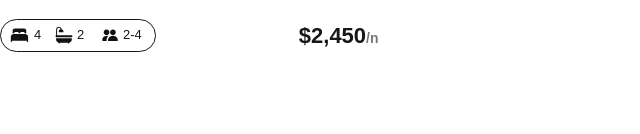
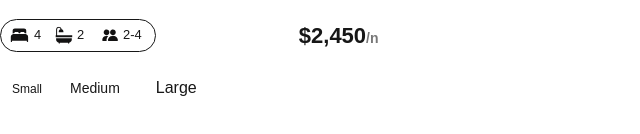
Before and after one commit to ShymaaIsmail/alx-project-0x00-setup, a Next.js app in the folder alx-project-0x00/: page /landing in a window 1280 px wide. Shown: the part 388-522 px from the top of the page, without its empty margins (0-640 px from the left). Built offline with nearby package versions, Linux system fonts and the light colour scheme.

Commit message:
feat: add Button component and interface for improved UI interaction

```diff
--- /dev/null
+++ b/alx-project-0x00/components/Button.tsx
@@ -0,0 +1,14 @@
+import { ButtonProps } from "@/interfaces";
+import React from "react";
+
+const Button: React.FC<ButtonProps> = ({className, text, onClick}) => {
+  return (
+    <button
+      className={className}
+      onClick={onClick}
+    >
+      {text}
+    </button>
+  );
+}
+export default Button;
--- a/alx-project-0x00/interfaces/index.ts
+++ b/alx-project-0x00/interfaces/index.ts
@@ -1,3 +1,17 @@
 export interface PillProps {
   title: string;
 }
+export interface ButtonProps {
+  text: string;
+  onClick?: () => void;
+  disabled?: boolean;
+  className?: string;
+  style?: React.CSSProperties;
+  type?: "button" | "submit" | "reset";
+  icon?: React.ReactNode;
+  iconPosition?: "left" | "right";
+  loading?: boolean;
+  loadingText?: string;
+  variant?: "primary" | "secondary" | "tertiary";
+  size?: "small" | "medium" | "large";
+}
--- a/alx-project-0x00/pages/landing.tsx
+++ b/alx-project-0x00/pages/landing.tsx
@@ -1,10 +1,15 @@
 import Card from "@/components/Card"
+import Button from "@/components/Button"
 
 const Landing: React.FC =  () => {
   return (
     <div>
       <h1 className=" text-xl font-extralight">Landing Page</h1>
       <Card />
+      <Button text="Small" className="text-xs px-3 py-1 rounded-sm"></Button>
+      <Button text="Medium" className="text-sm px-4 py-4 rounded-md"></Button>
+      <Button text="Large" className="text-base px-5 py-3 rounded-full"></Button>
+
 
     </div>
   )
```
